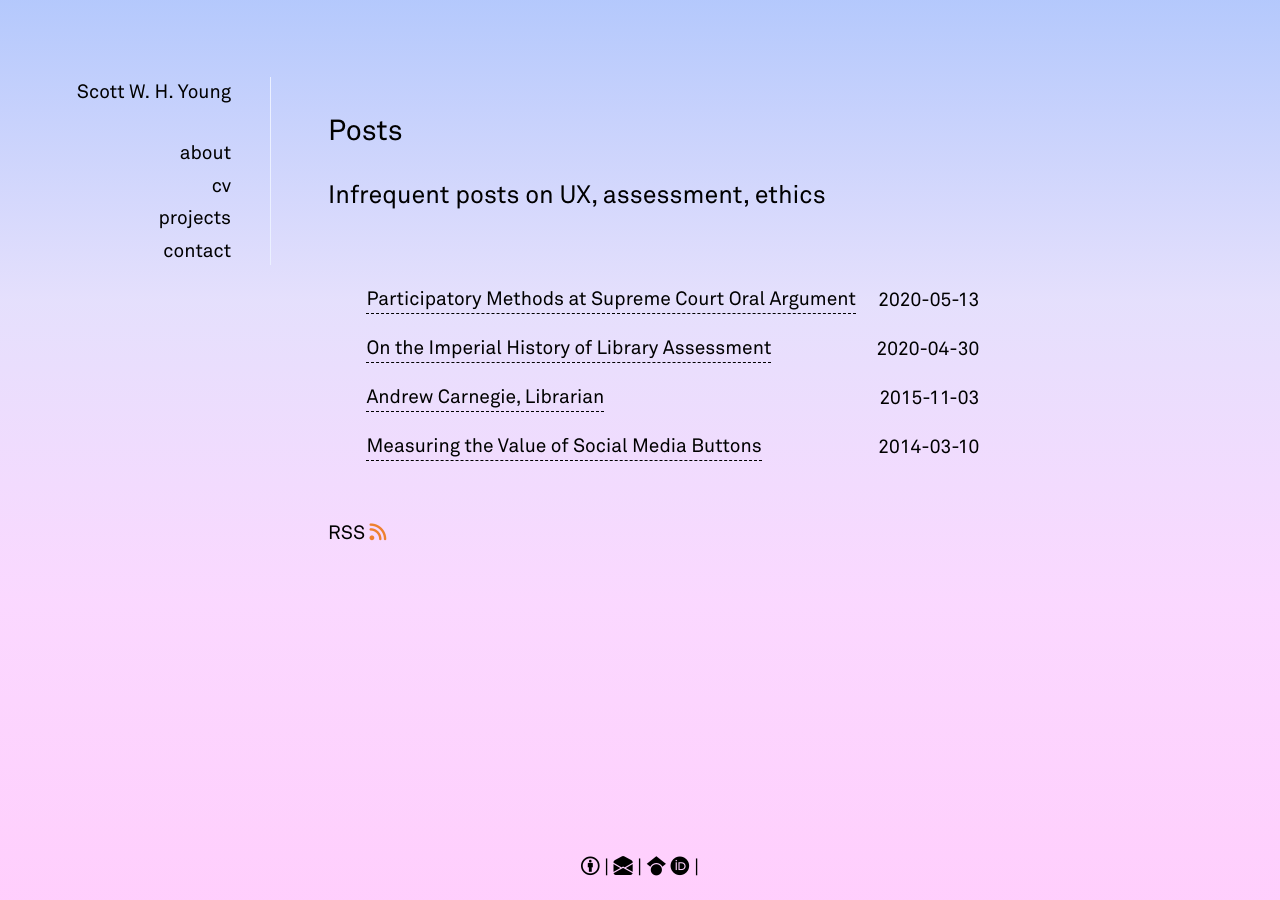
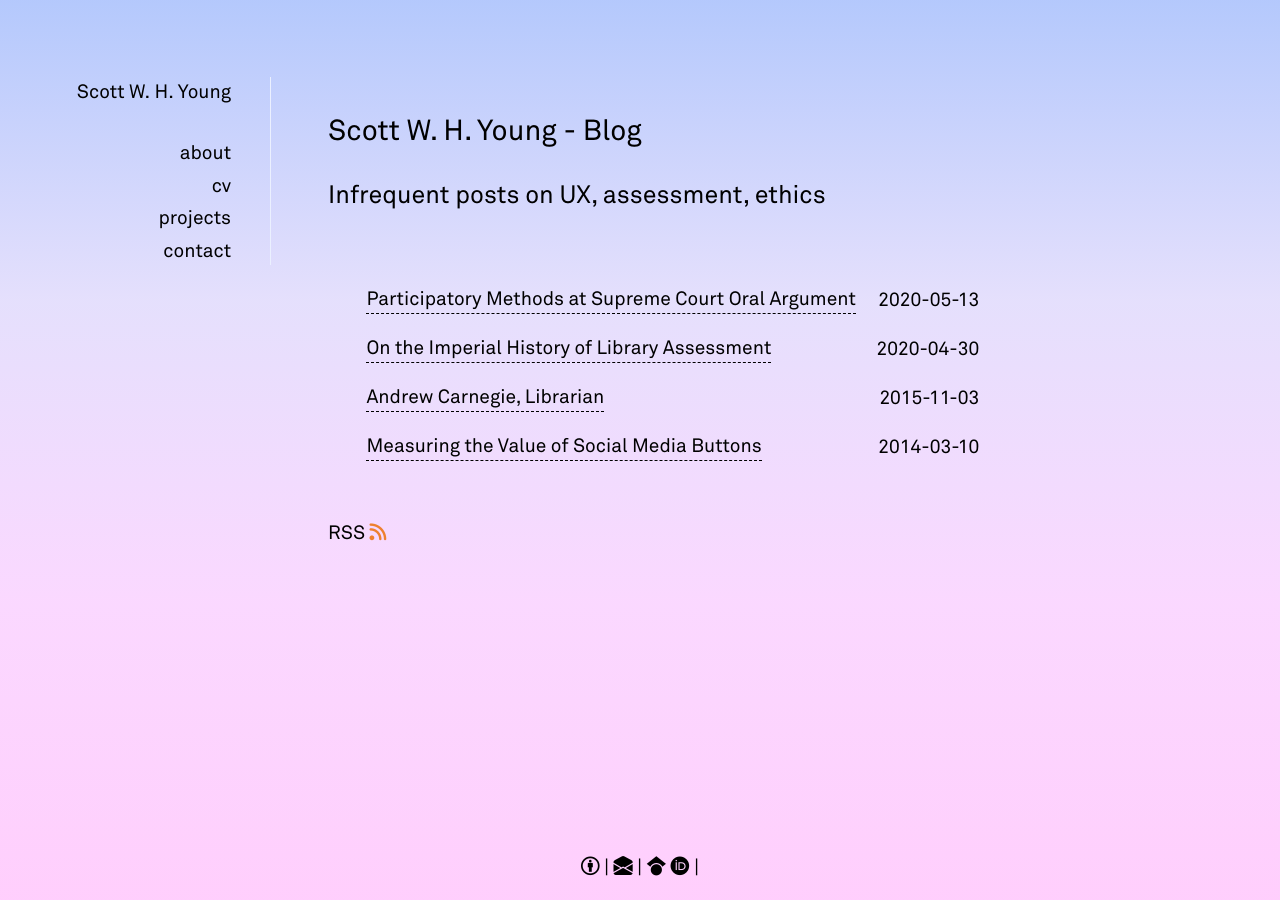
Before and after one commit to swyoung/swyoung.github.io, a Jekyll site: the page built from _pages/posts.md, in a window 1280 px wide. Built offline with Jekyll 4.4.1, drawn with Linux system fonts in a browser that asks for light colours; nearby versions of some CDN libraries; a style sheet for code colours, icons or effects is not loaded.

Commit message:
Update posts.html

```diff
--- a/_layouts/posts.html
+++ b/_layouts/posts.html
@@ -25,7 +25,7 @@ description: Infrequent posts on UX, assessment, ethics
 	}
 </style>
 <section class="posts">
-  <h1> {{ page.title }} </h1>
+  <h1>Scott W. H. Young - Blog</h1>
   <h2>Infrequent posts on UX, assessment, ethics</h2>
 <br>
 <br>
```
